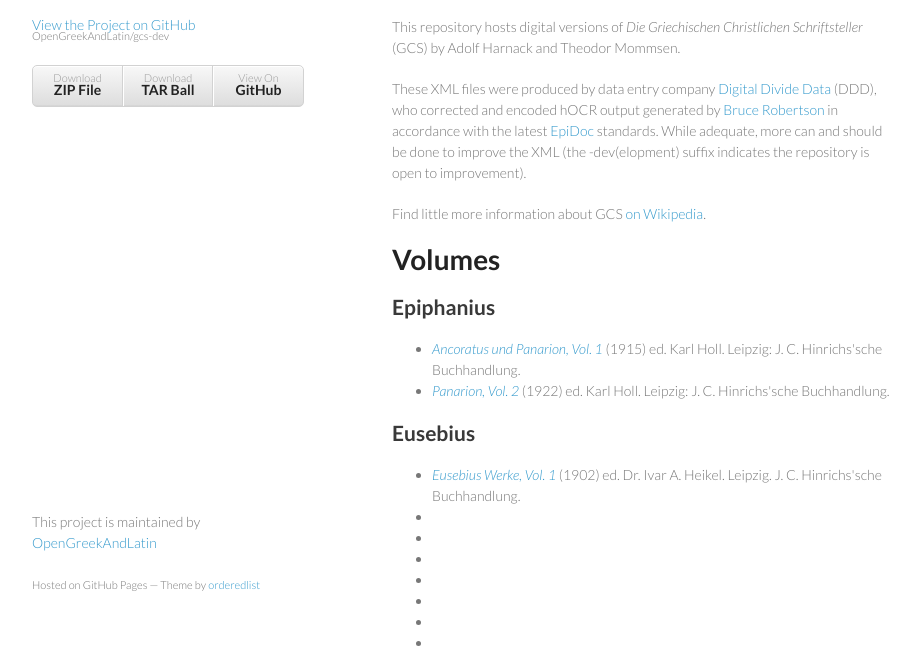
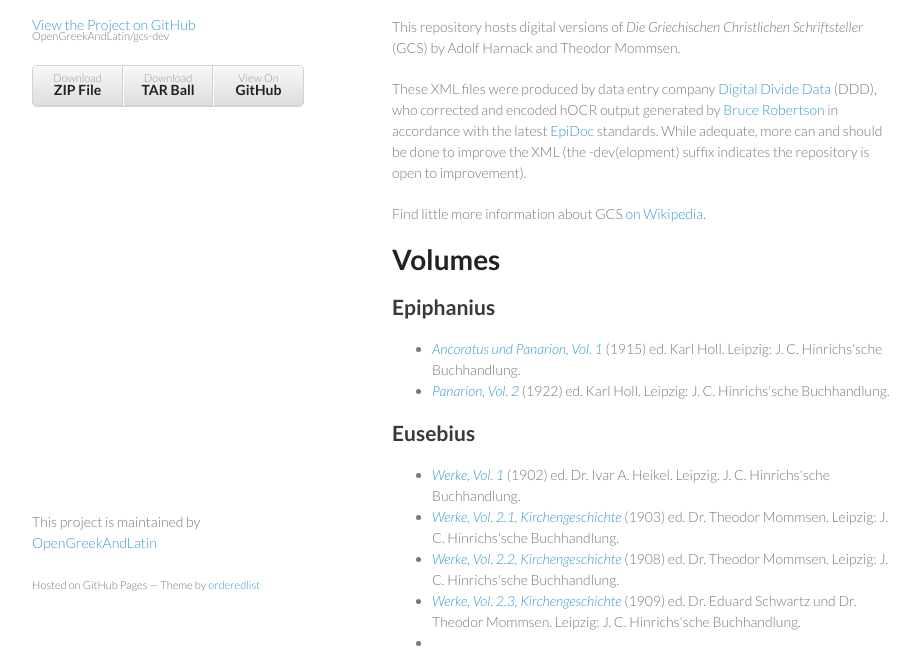
Before and after one commit to OpenGreekAndLatin/gcs-dev, a plain HTML site: page index.html in a window 1280 px wide. Shown: the part 136-796 px from the top of the page, without its empty margins (178-1098 px from the left). Drawn offline with Linux system fonts and the light colour scheme.

```diff
--- a/index.html
+++ b/index.html
@@ -59,10 +59,13 @@
 
 <ul>
 <li>
-<em><a href="https://github.com/OpenGreekAndLatin/gcs-dev/blob/master/eusebius_1902_werke_vol1.xml">Eusebius Werke, Vol. 1</a></em> (1902) ed. Dr. Ivar A. Heikel. Leipzig. J. C. Hinrichs'sche Buchhandlung.</li>
+<em><a href="https://github.com/OpenGreekAndLatin/gcs-dev/blob/master/eusebius_1902_werke_vol1.xml">Werke, Vol. 1</a></em> (1902) ed. Dr. Ivar A. Heikel. Leipzig. J. C. Hinrichs'sche Buchhandlung.</li>
 <li>
+<em><a href="https://github.com/OpenGreekAndLatin/gcs-dev/blob/master/eusebius_1903_werke_vol2_pt1.xml">Werke, Vol. 2.1, Kirchengeschichte</a></em> (1903) ed. Dr. Theodor Mommsen. Leipzig: J. C. Hinrichs'sche Buchhandlung.</li>
 <li>
+<em><a href="https://github.com/OpenGreekAndLatin/gcs-dev/blob/master/eusebius_1908_werke_vol2_pt2.xml">Werke, Vol. 2.2, Kirchengeschichte</a></em> (1908) ed. Dr. Theodor Mommsen. Leipzig: J. C. Hinrichs'sche Buchhandlung.</li>
 <li>
+<em><a href="https://github.com/OpenGreekAndLatin/gcs-dev/blob/master/eusebius_1909_werke_vol2_pt3.xml">Werke, Vol. 2.3, Kirchengeschichte</a></em> (1909) ed. Dr. Eduard Schwartz und Dr. Theodor Mommsen. Leipzig: J. C. Hinrichs'sche Buchhandlung.</li>
 <li>
 <li>
 <li>
```
Also changed, not shown: params.json (+1 -1 lines).
